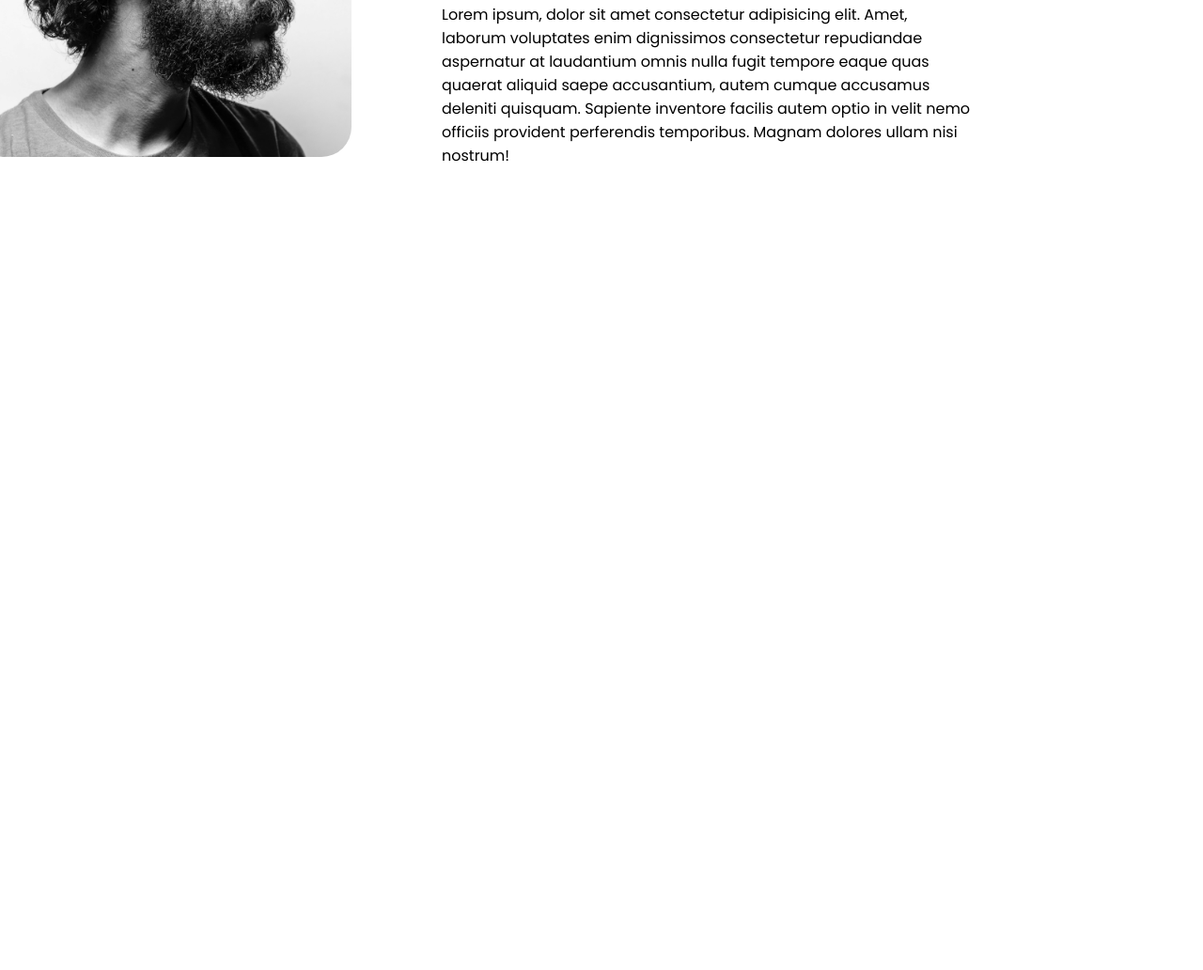
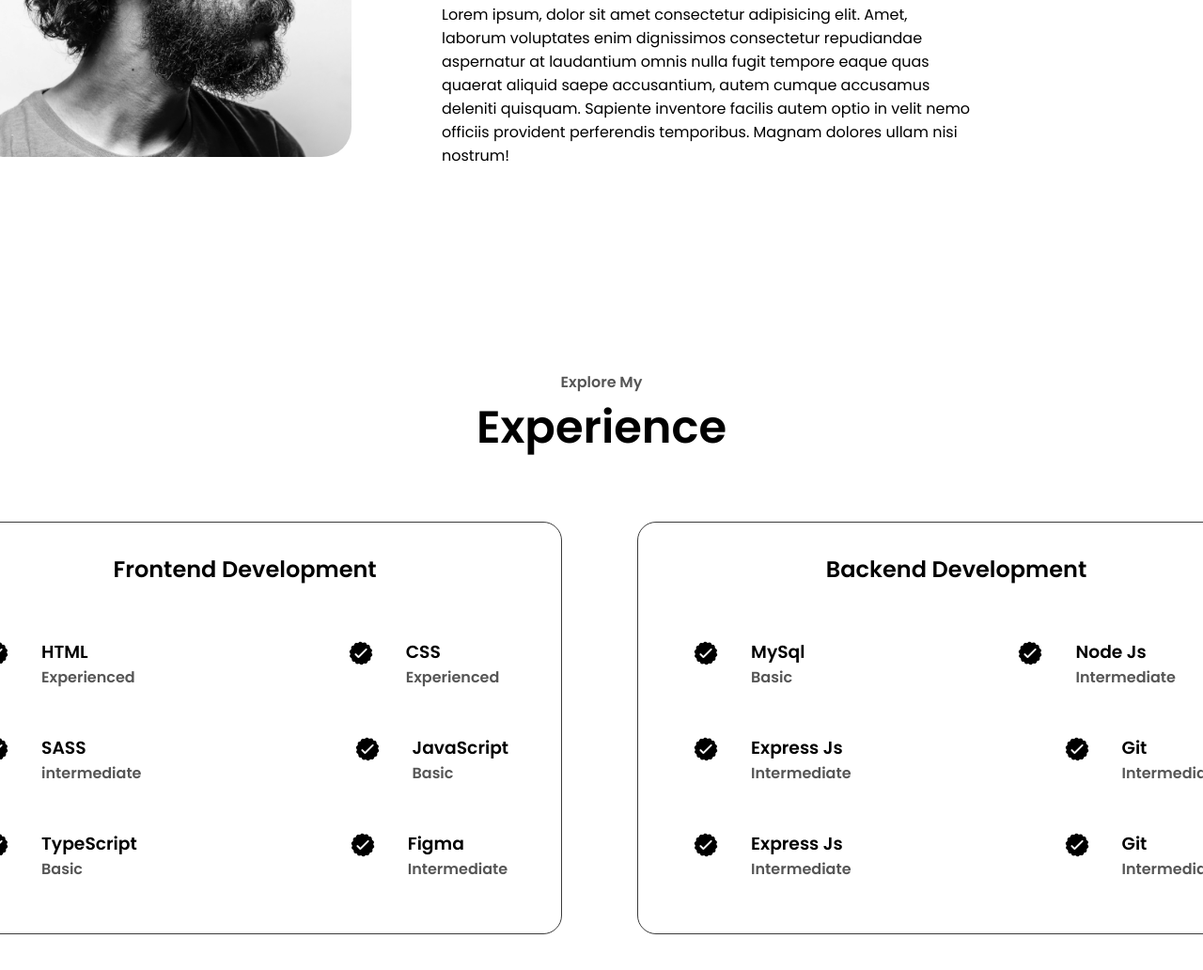
Before and after one commit to Anyona-00/New-portfolio, a plain HTML site: page index.html in a window 1280 px wide. Shown: the part 1182-2214 px from the top of the page at 94% size. Before the commit the page ends 1544 px from the top, so only its background shows below. Drawn offline with Linux system fonts and the light colour scheme.

Commit message:
Experience

```diff
--- a/index.html
+++ b/index.html
@@ -19,8 +19,8 @@
       <div class="nav-links">
         <ul>
           <li><a href="#about">About</a></li>
-          <li><a href="#Expirience">Expirience</a></li>
-          <li><a href="#Projects">Projects</a></li>
+          <li><a href="#experience">Experience</a></li>
+          <li><a href="#projects">Projects</a></li>
           <li><a href="#contacts">Contacts</a></li>
         </ul>
       </div>
@@ -122,7 +122,127 @@
         src="./assets/arrow.png"
         alt="Arrow icon"
         class="arrow"
-        onclick="location.href = './#Expirience'"
+        onclick="location.href = './#experience'"
+      />
+    </section>
+
+    <section id="experience">
+      <p class="experience-p">Explore My</p>
+      <h1 class="title">Experience</h1>
+
+      <div class="experience-container">
+        <div class="frontend">
+          <h2 class="experience-h2">Frontend Development</h2>
+          <div class="experirnce-languages">
+            <div class="experirnce-l1">
+              <img src="./assets/checkmark.png" alt="checkmark" class="icon" />
+              <div class="experirnce-content">
+                <h3>HTML</h3>
+                <p>Experienced</p>
+              </div>
+            </div>
+            <div class="experirnce-l2">
+              <img src="./assets/checkmark.png" alt="checkmark" class="icon" />
+              <div class="experirnce-content">
+                <h3>CSS</h3>
+                <p>Experienced</p>
+              </div>
+            </div>
+          </div>
+
+          <div class="experirnce-languages">
+            <div class="experirnce-l1">
+              <img src="./assets/checkmark.png" alt="checkmark" class="icon" />
+              <div class="experirnce-content">
+                <h3>SASS</h3>
+                <p>intermediate</p>
+              </div>
+            </div>
+            <div class="experirnce-l2">
+              <img src="./assets/checkmark.png" alt="checkmark" class="icon" />
+              <div class="experirnce-content">
+                <h3>JavaScript</h3>
+                <p>Basic</p>
+              </div>
+            </div>
+          </div>
+
+          <div class="experirnce-languages">
+            <div class="experirnce-l1">
+              <img src="./assets/checkmark.png" alt="checkmark" class="icon" />
+              <div class="experirnce-content">
+                <h3>TypeScript</h3>
+                <p>Basic</p>
+              </div>
+            </div>
+            <div class="experirnce-l2">
+              <img src="./assets/checkmark.png" alt="checkmark" class="icon" />
+              <div class="experirnce-content">
+                <h3>Figma</h3>
+                <p>Intermediate</p>
+              </div>
+            </div>
+          </div>
+        </div>
+        <div class="backend">
+          <h2 class="experience-h2">Backend Development</h2>
+
+          <div class="experirnce-languages">
+            <div class="experirnce-l1">
+              <img src="./assets/checkmark.png" alt="checkmark" class="icon" />
+              <div class="experirnce-content">
+                <h3>MySql</h3>
+                <p>Basic</p>
+              </div>
+            </div>
+            <div class="experirnce-l2">
+              <img src="./assets/checkmark.png" alt="checkmark" class="icon" />
+              <div class="experirnce-content">
+                <h3>Node Js</h3>
+                <p>Intermediate</p>
+              </div>
+            </div>
+          </div>
+          <div class="experirnce-languages">
+            <div class="experirnce-l1">
+              <img src="./assets/checkmark.png" alt="checkmark" class="icon" />
+              <div class="experirnce-content">
+                <h3>Express Js</h3>
+                <p>Intermediate</p>
+              </div>
+            </div>
+            <div class="experirnce-l2">
+              <img src="./assets/checkmark.png" alt="checkmark" class="icon" />
+              <div class="experirnce-content">
+                <h3>Git</h3>
+                <p>Intermediate</p>
+              </div>
+            </div>
+          </div>
+
+          <div class="experirnce-languages">
+            <div class="experirnce-l1">
+              <img src="./assets/checkmark.png" alt="checkmark" class="icon" />
+              <div class="experirnce-content">
+                <h3>Express Js</h3>
+                <p>Intermediate</p>
+              </div>
+            </div>
+            <div class="experirnce-l2">
+              <img src="./assets/checkmark.png" alt="checkmark" class="icon" />
+              <div class="experirnce-content">
+                <h3>Git</h3>
+                <p>Intermediate</p>
+              </div>
+            </div>
+          </div>
+        </div>
+      </div>
+      <img
+        src="./assets/arrow.png"
+        alt="Arrow icon"
+        class="arrow"
+        onclick="location.href = './#projects'"
       />
     </section>
 
--- a/style.css
+++ b/style.css
@@ -240,3 +240,133 @@ section p{
   text-align: left;
   width: 44vw;
 }
+
+
+
+/*Experiences*/
+
+
+.experience-p{
+  text-align: center;
+  font-size: 1rem;
+}
+
+.experience-container{
+  display: flex;
+  justify-content: center;
+  align-items: center;
+  margin-top: 4rem;
+  gap: 5rem;
+}
+
+.frontend{
+  display: flex;
+  flex-direction: column;
+  border: 1px solid rgb(59, 59, 59);
+  border-radius: 20px;
+  padding: 2rem;
+
+}
+
+
+.experience-h2{
+  text-align: center;
+  margin-bottom: 2rem;
+}
+
+
+.experirnce-languages{
+  display: flex;
+  margin: 1.5rem;
+  gap: 14rem;
+
+}
+
+
+.experirnce-l1{
+  display: flex;
+  gap: 2rem;
+}
+
+
+
+.experirnce-l2{
+  display: flex;
+  gap: 2rem;
+}
+
+
+
+
+
+
+
+
+
+
+
+
+
+
+
+
+
+
+
+
+
+
+
+
+
+
+
+
+
+
+
+
+
+
+
+
+
+
+
+
+
+
+
+
+
+
+
+
+
+
+
+
+
+
+
+
+
+
+
+
+
+
+
+
+
+
+
+
+
+.backend{
+  display: flex;
+  flex-direction: column;
+  border: 1px solid rgb(59, 59, 59);
+  border-radius: 20px;
+  padding: 2rem;
+}
```
